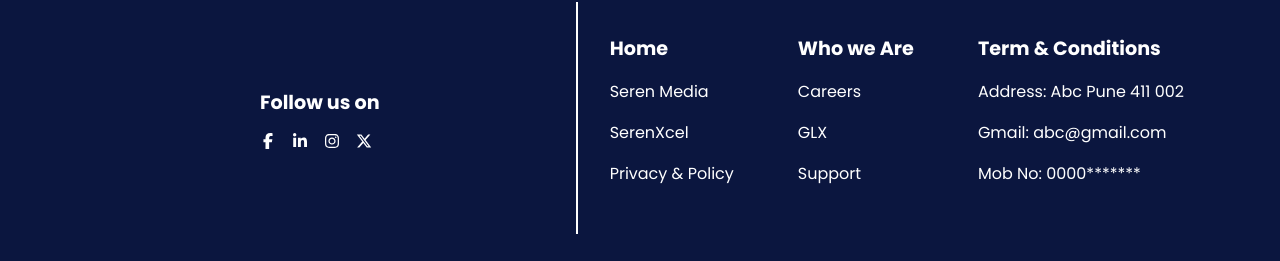
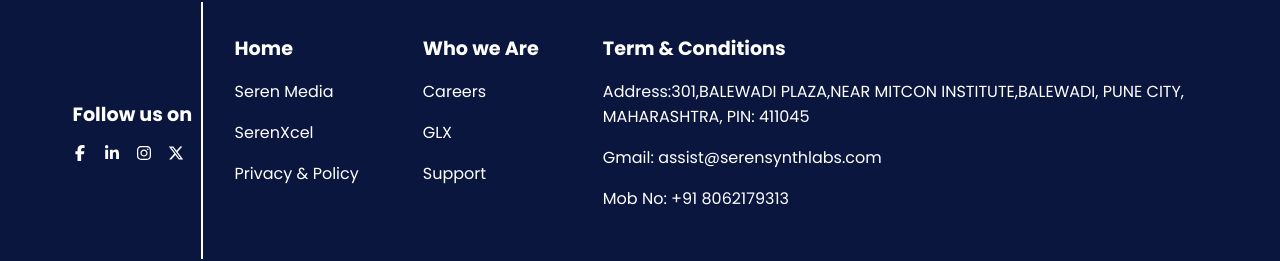
Before and after one commit to gurudesh0801/serensynth, a React (Vite) app: page /who-we-are in a window 1280 px wide. Shown: the part 2328-2589 px from the top of the page. Built offline with nearby package versions, Linux system fonts and the light colour scheme.

Commit message:
Created a about page

```diff
--- a/src/Components/Footer/Footer.jsx
+++ b/src/Components/Footer/Footer.jsx
@@ -46,9 +46,12 @@
             <div>
               <h4>Term & Conditions</h4>
               <ul>
-                <li>Address: Abc Pune 411 002</li>
-                <li>Gmail: abc@gmail.com</li>
-                <li>Mob No: 0000*******</li>
+                <li>
+                  Address:301,BALEWADI PLAZA,NEAR MITCON INSTITUTE,BALEWADI,
+                  PUNE CITY, <br /> MAHARASHTRA, PIN: 411045
+                </li>
+                <li>Gmail: assist@serensynthlabs.com</li>
+                <li>Mob No: +91 8062179313</li>
               </ul>
             </div>
           </div>
```
